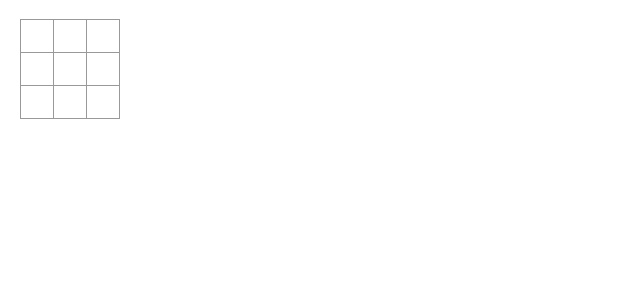
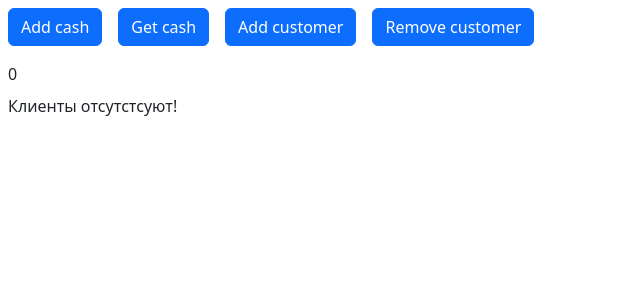
Before and after one commit to MVMmaksM/article_front, a React (Create React App) app: page / in a window 1280 px wide. Shown: the top 300 px of the page, without its empty margins (0-640 px from the left). Built offline with nearby package versions, Linux system fonts and the light colour scheme.

Commit message:
add redux

```diff
--- a/package.json
+++ b/package.json
@@ -9,7 +9,9 @@
     "bootstrap": "^5.3.3",
     "react": "^18.3.1",
     "react-dom": "^18.3.1",
+    "react-redux": "^9.1.2",
     "react-scripts": "5.0.1",
+    "redux": "^5.0.1",
     "web-vitals": "^2.1.4"
   },
   "scripts": {
--- a/src/App.js
+++ b/src/App.js
@@ -1,49 +1,54 @@
-import logo from './logo.svg';
 import './App.css';
-import { useState } from 'react';
+import { useDispatch, useSelector } from 'react-redux';
+import { addCustomerAction, removeCustomerAction } from './store/customerReducer';
+import { addCashAction, getCashAction } from './store/cashReducer';
 
-function Square({value, onSquareClick}) {
-  return <button onClick={onSquareClick} className="square">{value}</button>;
-}
+function App() {
+  const dispatch = useDispatch();
+  const cash = useSelector(state=> state.cashReducer.cash);
+  const customers = useSelector(state=> state.customersReducer.customers);
 
-function Board() {
-  const [xIsNext, setXIsNext] = useState(true);
-  const [squares, setSquares] = useState(Array(9).fill(null));
+  const addCash =()=>{
+    dispatch(addCashAction(100));
+  }
 
-  function handleClick(i) {
-    if (squares[i]) {
-      return;
+  const getCash =()=>{
+    dispatch(getCashAction(50));
+  }
+
+  const addCustomer = (name)=>{
+    const customer = {
+      name: name,
+      id: Date.now()
     }
-    const nextSquares = squares.slice();
-    if (xIsNext) {
-      nextSquares[i] = "X";
-    } else {
-      nextSquares[i] = "O";
-    }
-    setSquares(nextSquares);
-    setXIsNext(!xIsNext);
+    dispatch(addCustomerAction(customer));
+  }
+
+  const removeCustomer = (customer)=> {
+    dispatch(removeCustomerAction(customer.id))
   }
 
   return (
-    <>
-      <div className='board-row'>
-        <Square value={squares[0]} onSquareClick={() => handleClick(0)}/>
-        <Square value={squares[1]} onSquareClick={() => handleClick(1)} />
-        <Square value={squares[2]} onSquareClick={() => handleClick(2)} />
+      <div>
+        <button onClick={()=> addCash()} className='btn btn-primary m-2'>Add cash</button>
+        <button onClick={()=> getCash()} className='btn btn-primary m-2'>Get cash</button>
+        <button onClick={()=> addCustomer(prompt())} className='btn btn-primary m-2'>Add customer</button>
+        <button onClick={()=> removeCustomer()} className='btn btn-primary m-2'>Remove customer</button>
+        <p type="text" className='m-2'>{cash}</p>
+        {
+          customers.length > 0 ?
+          <div className='m-2'>
+            {customers.map(customer=>
+              <div onClick={()=>removeCustomer(customer)}>{customer?.name}</div>
+            )}
+          </div>
+            :
+          <div>
+            <p className='m-2'>Клиенты отсутстсуют!</p>
+          </div>
+        }
       </div>
-      <div className='board-row'>
-        <Square value={squares[3]} onSquareClick={() => handleClick(3)} />
-        <Square value={squares[4]} onSquareClick={() => handleClick(4)} />
-        <Square value={squares[5]} onSquareClick={() => handleClick(5)} />
-      </div>
-      <div className='board-row'>
-        <Square value={squares[6]} onSquareClick={() => handleClick(6)} />
-        <Square value={squares[7]} onSquareClick={() => handleClick(7)} />
-        <Square value={squares[8]} onSquareClick={() => handleClick(8)} />
-      </div>
-    </>
-
   );
 }
 
-export default Board;
+export default App;
--- a/src/index.js
+++ b/src/index.js
@@ -1,15 +1,19 @@
 import React from 'react';
-import ReactDOM from 'react-dom/client';
+import ReactDOM from 'react-dom';
 import './index.css';
-import Board from './App';
+import App from './App';
 import reportWebVitals from './reportWebVitals';
-//import 'bootstrap/dist/css/bootstrap.css';
+import { createStore } from 'redux';
+import { Provider } from 'react-redux';
+import 'bootstrap/dist/css/bootstrap.css';
+import {store} from './store/index';
 
-const root = ReactDOM.createRoot(document.getElementById('root'));
-root.render(
-  <React.StrictMode>
-    <Board />
-  </React.StrictMode>
+
+ReactDOM.render(
+  <Provider store={store}>
+     <App />
+  </Provider>,
+  document.getElementById('root')
 );
 
 // If you want to start measuring performance in your app, pass a function
--- /dev/null
+++ b/src/store/cashReducer.js
@@ -0,0 +1,18 @@
+const defaultState = {cash: 0}
+
+const ADD_CASH = "ADD_CASH";
+const GET_CASH = "GET_CASH";
+
+export const cashReducer = (state = defaultState, action)=>{
+    switch(action.type){
+      case ADD_CASH:
+        return {...state, cash: state.cash + action.payload}
+      case GET_CASH:
+        return {...state, cash: state.cash - action.payload}
+      default:
+        return state
+    }
+}
+
+export const addCashAction = (payload)=> ({type: ADD_CASH, payload});
+export const getCashAction = (payload)=> ({type: GET_CASH, payload});
--- /dev/null
+++ b/src/store/customerReducer.js
@@ -0,0 +1,20 @@
+const defaultState = {
+  customers: []
+}
+
+const ADD_CUSTOMER = "ADD_CUSTOMER";
+const REMOVE_CUSTOMER = "REMOVE_CUSTOMER";
+
+export const customerReducer = (state = defaultState, action)=>{
+    switch(action.type){
+      case ADD_CUSTOMER:
+        return {...state, customers: [...state.customers, action.payload]}
+      case REMOVE_CUSTOMER:
+        return {...state, customers: state.customers.filter(customer => customer.id !== action.payload) }
+      default:
+        return state
+    }
+}
+
+export const addCustomerAction = (payload)=> ({type: ADD_CUSTOMER, payload});
+export const removeCustomerAction = (payload)=> ({type: REMOVE_CUSTOMER, payload});
--- /dev/null
+++ b/src/store/index.js
@@ -0,0 +1,10 @@
+import { createStore, combineReducers } from 'redux';
+import { cashReducer } from './cashReducer';
+import {customerReducer} from "./customerReducer"
+
+const rootReducer = combineReducers({
+    cashReducer: cashReducer,
+    customersReducer: customerReducer
+});
+
+export const store = createStore(rootReducer);
```
Also changed, not shown: 1 other file (tests, documents, lock files or other folders).
